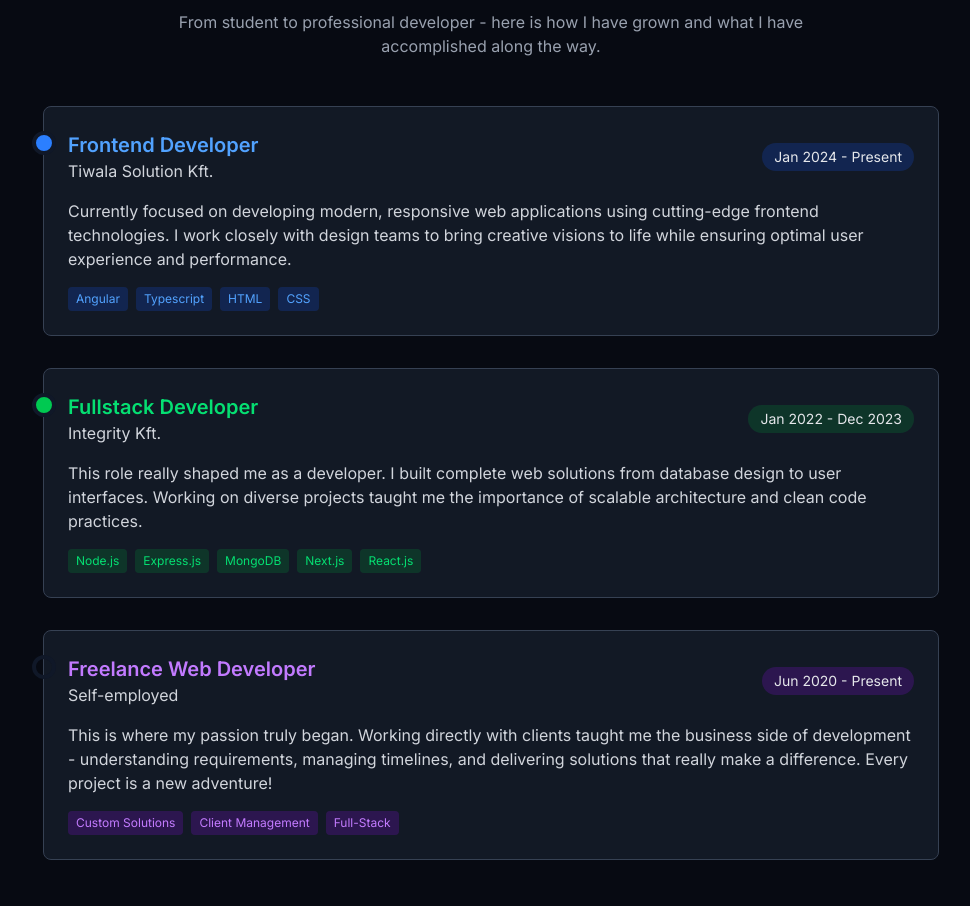
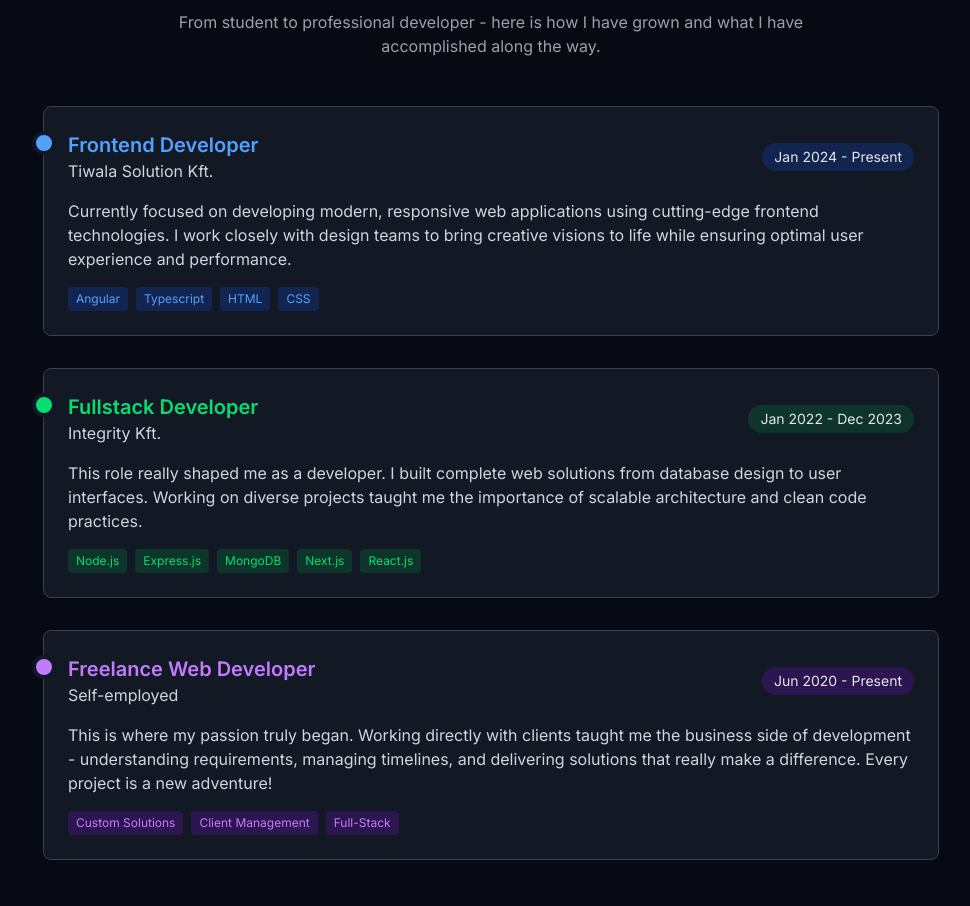
Before and after one commit to Rozsnono/PersonalPageReact, a Next.js app: page /about in a window 1280 px wide. Shown: the part 1700-2606 px from the top of the page, without its empty margins (149-1119 px from the left). Built offline with nearby package versions, Linux system fonts and the light colour scheme; no server answers; a web font is replaced by a local one.

Commit message:
job color

```diff
--- a/src/components/about.components.tsx
+++ b/src/components/about.components.tsx
@@ -238,6 +238,7 @@ export const Jobs = () => {
             description: t('tiwala.description'),
             skills: t('tiwala.skills').split(', '),
             color: 'blue',
+            hex: '#51a2ff',
             direction: 'left'
         },
         {
@@ -247,6 +248,7 @@ export const Jobs = () => {
             description: t('integrity.description'),
             skills: t('integrity.skills').split(', '),
             color: 'green',
+            hex: '#05df72',
             direction: 'right'
         },
         {
@@ -256,6 +258,7 @@ export const Jobs = () => {
             description: t('freelance.description'),
             skills: t('freelance.skills').split(', '),
             color: 'purple',
+            hex: '#c27aff',
             direction: 'left'
         }
     ]
@@ -288,7 +291,7 @@ export const Jobs = () => {
                                 viewport={{ once: true }}
                                 className={`bg-gray-800/50 p-6 rounded-lg border border-gray-700 relative ${job.direction === 'right' ? 'md:ml-auto' : ''}`}
                             >
-                                <div className={`absolute -left-3 top-6 w-6 h-6 bg-${job.color}-500 rounded-full border-4 border-gray-900`}></div>
+                                <div style={{backgroundColor: job.hex}} className={`absolute -left-3 top-6 w-6 h-6 bg-${job.color}-500 rounded-full border-4 border-gray-900`}></div>
                                 <div className="flex flex-col md:flex-row md:items-center md:justify-between mb-4">
                                     <div>
                                         <h3 className={`text-xl font-semibold text-${job.color}-400`}>{job.title}</h3>
```
